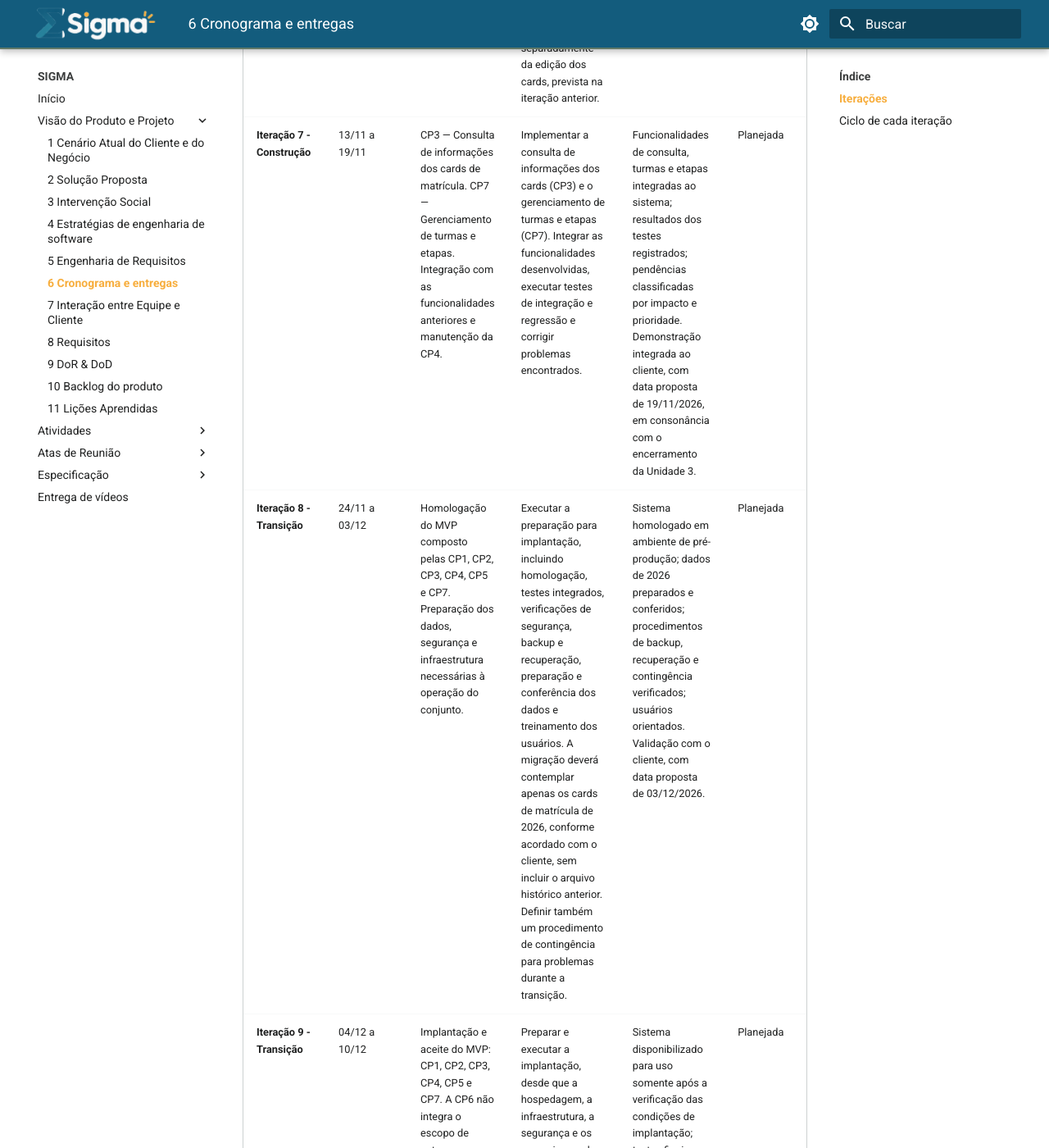
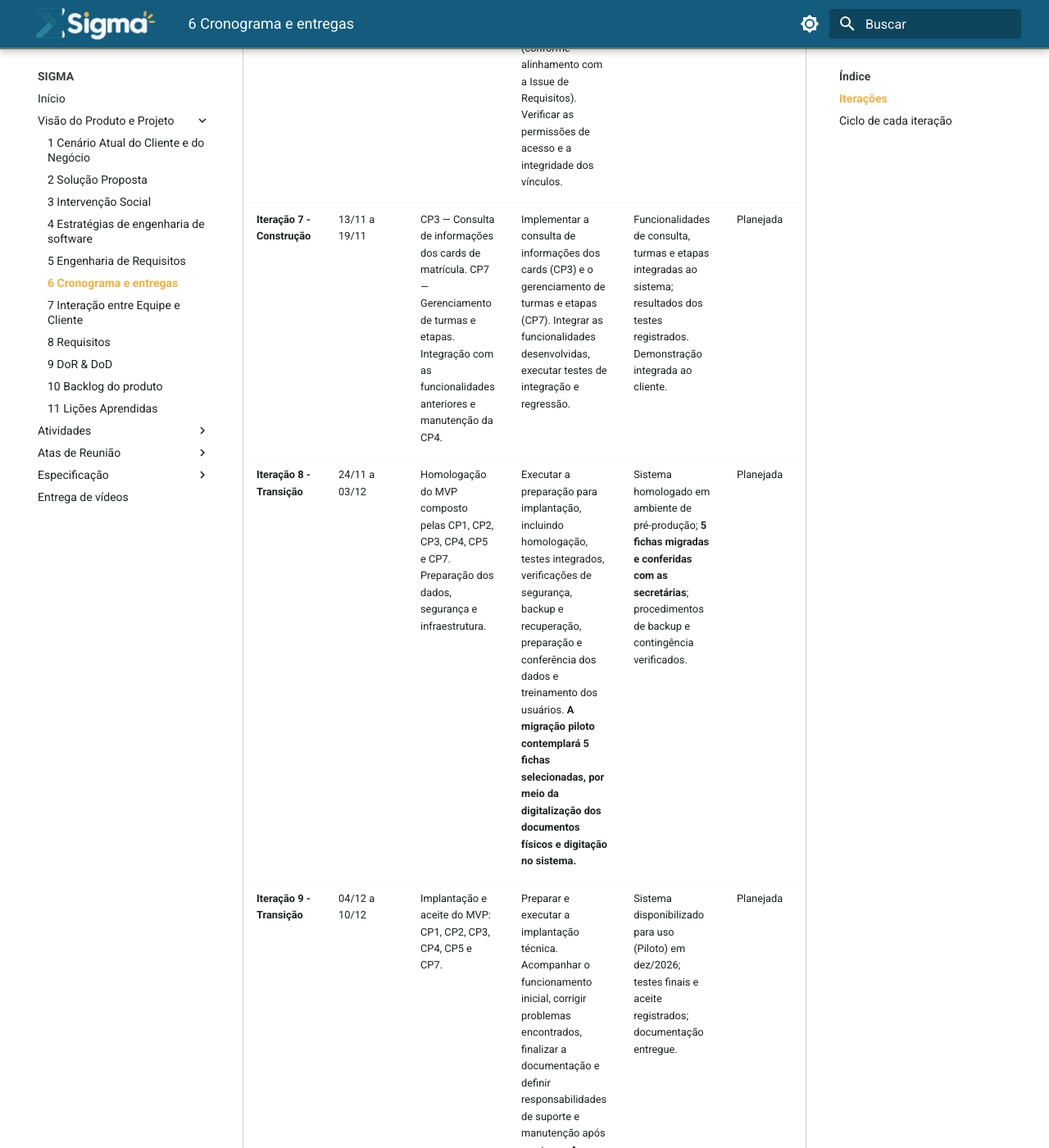
Before and after one commit to mdsreq-fga-unb/REQ-2026.2-T01-Sigma, an MkDocs documentation site: the page built from docs/doc-visao/6_cronograma.md, in a window 1280 px wide and 1400 px high, scrolled down 3321 px. Shown: the whole window at 82% size. Built offline with MkDocs 1.6.1 and Material for MkDocs 9.7.7, drawn with Linux system fonts in a browser that asks for light colours; some of the changed text lies outside the part shown.

Commit message:
docs:Correção issue #33

```diff
--- a/docs/doc-visao/6_cronograma.md
+++ b/docs/doc-visao/6_cronograma.md
@@ -14,13 +14,13 @@
 |---|---|---|---|---|---|
 | **Iteração 1 - Concepção** | 13/08 a 08/09 | Definição da visão do produto e levantamento inicial do escopo, contemplando a identificação preliminar das CP1 a CP7. | Definir a visão do produto, delimitar o problema, identificar as principais necessidades do cliente e estabelecer as características iniciais da solução. Organizar os requisitos iniciais e documentar as estratégias e os riscos do projeto. | [Documento de visão. A entrega da unidade foi finalizada em setembro, com registro da versão 1.1 em 07/09/2026.](https://mdsreq-fga-unb.github.io/REQ-2026.2-T01-Sigma/) | Concluída |
 | **Iteração 2 - Elaboração** | 09/09 a 29/09 | Levantamento, análise e priorização das CP1 a CP7, com definição preliminar das funcionalidades prioritárias e proposta inicial de MVP. | Consolidar, revisar e ajustar, a partir das revisões realizadas, os requisitos, analisar prioridades e definir proposta inicial para o MVP. | [Requisitos documentados](https://mdsreq-fga-unb.github.io/REQ-2026.2-T01-Sigma/doc-visao/8_requisitos.html), resultados da revisão por pares, ajustes registrados e matriz de priorização. As correções relacionadas às Issues foram incorporadas à versão 2.0 do documento, registrada em 24/09/2026. [Atividades](https://mdsreq-fga-unb.github.io/REQ-2026.2-T01-Sigma/atividades/atividade_2.html) | Concluída |
-| **Iteração 3 - Elaboração** | 30/09 a 19/10 | Refinamento do MVP e preparação das CP1 a CP5 e CP7. A CP6 permanece fora do MVP conforme decisão tomada com o cliente em 06/10/2026. | Consolidar a definição do MVP a partir da validação realizada com o cliente em 06/10/2026. Incorporar os retornos recebidos, elaborar os protótipos das telas e refinar os fluxos de uso. Detalhar o modelo de dados, o controle de acesso, o registro de alterações nos cards, a segurança, os backups, a hospedagem e os limites da migração de dados. | [MVP aprovado pelo cliente](https://mdsreq-fga-unb.github.io/REQ-2026.2-T01-Sigma/reunioes/ata1.html); protótipos e fluxos de uso sujeitos à validação das partes interessadas. (A reunião para apresentar os protótipos deve ser agendada e confirmada com o cliente. As decisões técnicas ainda pendentes devem ser registradas antes da implementação). | Em andamento |
-| **Iteração 4 - Construção** | 20/10 a 29/10 | CP1 — Gerenciamento de cards de matrícula. CP4 — Controle de acesso, como funcionalidade transversal. | Implementar o cadastro e o gerenciamento inicial dos cards de matrícula (CP1), integrando desde o início os mecanismos de autenticação e controle de acesso (CP4). Verificar a criação, a consulta básica e a persistência dos registros, assim como o acesso autorizado às funcionalidades. | Fluxo inicial de cadastro de cards implementado e testado; autenticação e autorização funcionando nos fluxos desenvolvidos. Revisão interna dos testes e demonstração ao cliente, com data proposta de 29/10/2026. | Planejada |
-| **Iteração 5 - Construção** | 30/10 a 05/11 | CP2 — Edição e atualização de cards de matrícula. Continuidade dos controles de acesso da CP4. | Implementar a edição e a atualização dos cards de matrícula (CP2), considerando o requisito discutido com o cliente de preservar valores anteriores relevantes quando as informações forem alteradas. Verificar também a consistência dos registros após as atualizações. | Funcionalidades de edição e atualização testadas, com evidências de preservação do histórico definido nos requisitos. Revisão interna e validação com o cliente, com data proposta de 05/11/2026. | Planejada |
-| **Iteração 6 - Construção** | 06/11 a 12/11 | CP5 — Gerenciamento de documentos. Dependência dos cards de matrícula da CP1 e manutenção dos controles de acesso da CP4. | Implementar o gerenciamento de documentos vinculados aos cards de matrícula (CP5), incluindo as operações previstas de anexação, consulta e exclusão. Verificar as permissões de acesso e a integridade dos vínculos entre os documentos e os respectivos cards. Essa funcionalidade será tratada separadamente da edição dos cards, prevista na iteração anterior. | Gerenciamento de documentos implementado e testado, com verificação dos vínculos, das permissões e das operações previstas. Revisão interna e validação com o cliente, com data proposta de 12/11/2026. | Planejada |
-| **Iteração 7 - Construção** | 13/11 a 19/11 | CP3 — Consulta de informações dos cards de matrícula. CP7 — Gerenciamento de turmas e etapas. Integração com as funcionalidades anteriores e manutenção da CP4. | Implementar a consulta de informações dos cards (CP3) e o gerenciamento de turmas e etapas (CP7). Integrar as funcionalidades desenvolvidas, executar testes de integração e regressão e corrigir problemas encontrados. | Funcionalidades de consulta, turmas e etapas integradas ao sistema; resultados dos testes registrados; pendências classificadas por impacto e prioridade. Demonstração integrada ao cliente, com data proposta de 19/11/2026, em consonância com o encerramento da Unidade 3. | Planejada |
-| **Iteração 8 - Transição** | 24/11 a 03/12 | Homologação do MVP composto pelas CP1, CP2, CP3, CP4, CP5 e CP7. Preparação dos dados, segurança e infraestrutura necessárias à operação do conjunto. | Executar a preparação para implantação, incluindo homologação, testes integrados, verificações de segurança, backup e recuperação, preparação e conferência dos dados e treinamento dos usuários. A migração deverá contemplar apenas os cards de matrícula de 2026, conforme acordado com o cliente, sem incluir o arquivo histórico anterior. Definir também um procedimento de contingência para problemas durante a transição. | Sistema homologado em ambiente de pré-produção; dados de 2026 preparados e conferidos; procedimentos de backup, recuperação e contingência verificados; usuários orientados. Validação com o cliente, com data proposta de 03/12/2026. | Planejada |
-| **Iteração 9 - Transição** | 04/12 a 10/12 | Implantação e aceite do MVP: CP1, CP2, CP3, CP4, CP5 e CP7. A CP6 não integra o escopo de entrega previsto para este MVP. | Preparar e executar a implantação, desde que a hospedagem, a infraestrutura, a segurança e os mecanismos de backup e recuperação estejam confirmados. Acompanhar o funcionamento inicial, corrigir problemas encontrados, finalizar a documentação e definir responsabilidades de suporte e manutenção após a entrega. | Sistema disponibilizado para uso somente após a verificação das condições de implantação; testes finais e aceite registrados; documentação e pendências entregues à equipe responsável. A validação final com o cliente tem data proposta de 10/12/2026. O período também deverá contemplar uma margem para correções após a implantação. | Planejada |
+| **Iteração 3 - Elaboração** | 30/09 a 19/10 | Refinamento do MVP e preparação das CP1 a CP5 e CP7. A CP6 permanece fora do MVP conforme decisão tomada com o cliente em 06/10/2026. | Consolidar a definição do MVP a partir da validação realizada com o cliente em 06/10/2026. Incorporar os retornos recebidos, elaborar os protótipos das telas e refinar os fluxos de uso. Detalhar o modelo de dados, o controle de acesso, o registro de alterações nos cards, a segurança, os backups, a hospedagem e os limites da migração de dados. | **MVP aprovado pelo cliente** e **protótipos e fluxos de uso validados com as secretárias no dia 04/11**. | **Concluída** |
+| **Iteração 4 - Construção** | 20/10 a 29/10 | CP1 — Gerenciamento de cards de matrícula. CP4 — Controle de acesso, como funcionalidade transversal. | Implementar o cadastro e o gerenciamento inicial dos cards de matrícula (CP1), integrando desde o início os mecanismos de autenticação e controle de acesso (CP4). Verificar a criação, a consulta básica e a persistência dos registros. **Nota:** Como a criação de turmas/etapas (RF18/RF24) e vinculação (RF13) ocorrem na Iteração 7, nesta iteração o cadastro do aluno permitirá o preenchimento da turma como texto livre para não bloquear a RN02. | Fluxo inicial de cadastro de cards implementado e testado; autenticação e autorização funcionando nos fluxos desenvolvidos. Revisão interna dos testes e demonstração ao cliente. | **Em andamento** |
+| **Iteração 5 - Construção** | 30/10 a 05/11 | CP2 — Edição e atualização de cards de matrícula. Continuidade dos controles de acesso da CP4. | Implementar a edição e a atualização dos cards de matrícula (CP2), considerando o requisito discutido com o cliente de preservar valores anteriores relevantes quando as informações forem alteradas. Verificar também a consistência dos registros após as atualizações. | Funcionalidades de edição e atualização testadas, com evidências de preservação do histórico definido nos requisitos. Revisão interna e validação com o cliente. | Planejada |
+| **Iteração 6 - Construção** | 06/11 a 12/11 | CP5 — Gerenciamento de documentos. Dependência dos cards de matrícula da CP1 e manutenção dos controles de acesso da CP4. | Implementar o gerenciamento de documentos vinculados aos cards de matrícula (CP5), incluindo as operações previstas de anexação, consulta, **substituição ou exclusão** (conforme alinhamento com a Issue de Requisitos). Verificar as permissões de acesso e a integridade dos vínculos. | Gerenciamento de documentos implementado e testado, com verificação dos vínculos, das permissões e das operações previstas. Revisão interna e validação com o cliente. | Planejada |
+| **Iteração 7 - Construção** | 13/11 a 19/11 | CP3 — Consulta de informações dos cards de matrícula. CP7 — Gerenciamento de turmas e etapas. Integração com as funcionalidades anteriores e manutenção da CP4. | Implementar a consulta de informações dos cards (CP3) e o gerenciamento de turmas e etapas (CP7). Integrar as funcionalidades desenvolvidas, executar testes de integração e regressão. | Funcionalidades de consulta, turmas e etapas integradas ao sistema; resultados dos testes registrados. Demonstração integrada ao cliente. | Planejada |
+| **Iteração 8 - Transição** | 24/11 a 03/12 | Homologação do MVP composto pelas CP1, CP2, CP3, CP4, CP5 e CP7. Preparação dos dados, segurança e infraestrutura. | Executar a preparação para implantação, incluindo homologação, testes integrados, verificações de segurança, backup e recuperação, preparação e conferência dos dados e treinamento dos usuários. **A migração piloto contemplará 5 fichas selecionadas, por meio da digitalização dos documentos físicos e digitação no sistema.** | Sistema homologado em ambiente de pré-produção; **5 fichas migradas e conferidas com as secretárias**; procedimentos de backup e contingência verificados. | Planejada |
+| **Iteração 9 - Transição** | 04/12 a 10/12 | Implantação e aceite do MVP: CP1, CP2, CP3, CP4, CP5 e CP7. | Preparar e executar a implantação técnica. Acompanhar o funcionamento inicial, corrigir problemas encontrados, finalizar a documentação e definir responsabilidades de suporte e manutenção após a entrega. **A operação em larga escala e a substituição total do papel ocorrerão em 2027 com a entrada das novas turmas.** | Sistema disponibilizado para uso (Piloto) em dez/2026; testes finais e aceite registrados; documentação entregue. | Planejada |
 
 ## Ciclo de cada iteração
 
```
